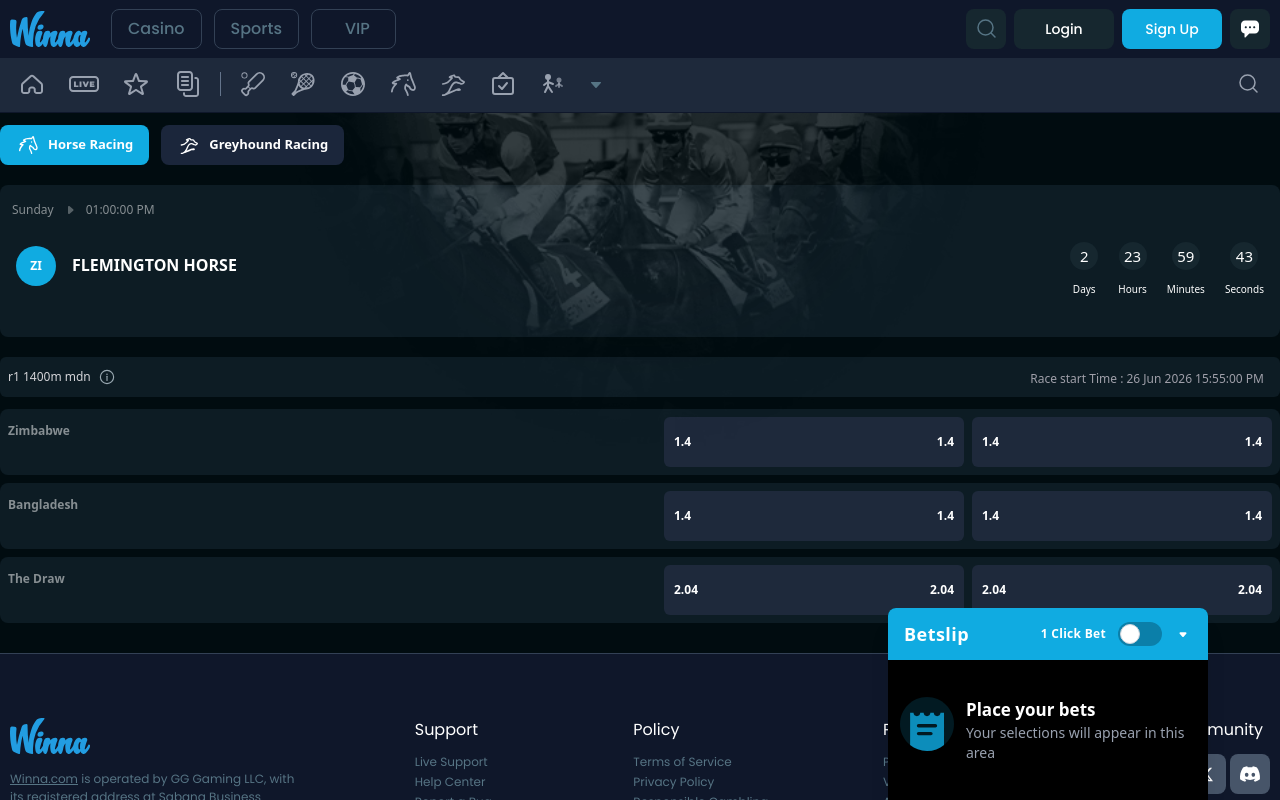
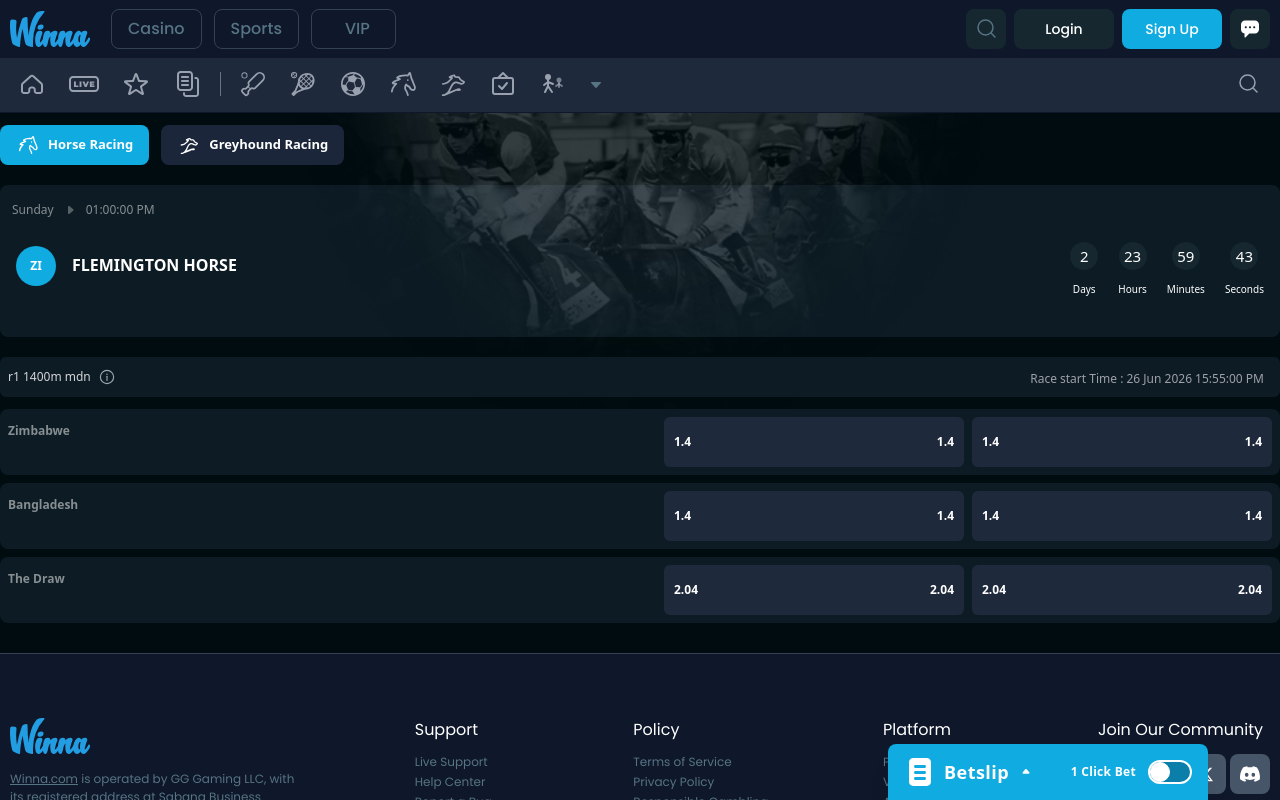
Before and after one commit to sahil-design176209/winna-nextjs-project, a Next.js app: page /events in a window 1280 px wide. Shown: the top 800 px of the page. Built offline with nearby package versions, Linux system fonts and the light colour scheme.

Commit message:
betslip design fixed

```diff
--- a/app/components/SvgIcons.tsx
+++ b/app/components/SvgIcons.tsx
@@ -2746,6 +2746,23 @@ export const ThemeIcons = {
       ></circle>
     </svg>
   ),
+  BetsyIcon: ({ className = "" }) => (
+    <svg
+      data-cy="ic-betslip"
+      xmlns="http://www.w3.org/2000/svg"
+      width="32"
+      height="32"
+      viewBox="0 0 32 32"
+      className="sc-xgfwjj-1 hiaOyi text-white"
+    >
+      <path
+        fill-rule="evenodd"
+        fill="#fff"
+        clip-rule="evenodd"
+        d="M9.125 2C6.84683 2 5 3.8804 5 6.2V25.8C5 28.1196 6.84683 30 9.125 30H22.875C25.1532 30 27 28.1196 27 25.8V6.2C27 3.8804 25.1532 2 22.875 2H9.125ZM11.5 21C10.6716 21 10 21.6716 10 22.5C10 23.3284 10.6716 24 11.5 24H20.5C21.3284 24 22 23.3284 22 22.5C22 21.6716 21.3284 21 20.5 21H11.5ZM10 16.5C10 15.6716 10.6716 15 11.5 15H20.5C21.3284 15 22 15.6716 22 16.5C22 17.3284 21.3284 18 20.5 18H11.5C10.6716 18 10 17.3284 10 16.5ZM11.5 9C10.6716 9 10 9.67157 10 10.5C10 11.3284 10.6716 12 11.5 12H20.5C21.3284 12 22 11.3284 22 10.5C22 9.67157 21.3284 9 20.5 9H11.5Z"
+      ></path>
+    </svg>
+  ),
   SearchIcon: ({ className = "" }) => (
     <svg
       fill="none"
--- a/app/components/common/Betslip.tsx
+++ b/app/components/common/Betslip.tsx
@@ -1,4 +1,5 @@
 import React, { useState } from "react";
+import { ThemeIcons } from "../SvgIcons";
 interface BetSlipProps {
   selectedBet: { team: string; odd: string } | null; // your existing line
   isCollapsed: boolean;
@@ -20,8 +21,28 @@ const Betslip = ({
           className="flex items-center gap-2 cursor-pointer select-none"
           onClick={() => setIsCollapsed(!isCollapsed)}
         >
-          <span className="font-bold text-lg tracking-wide text-white">
-            Betslip
+          <span className="font-bold text-lg tracking-wide text-white flex items-center jsutify-center gap-2">
+            <ThemeIcons.BetsyIcon />
+            <span className=""> Betslip</span>
+            <button
+              type="button"
+              onClick={() => setIsCollapsed(!isCollapsed)}
+              className="text-white focus:outline-none cursor-pointer p-0.5 hover:opacity-80 transition-opacity"
+              aria-label="Toggle Betslip Content"
+            >
+              <svg
+                width="14"
+                height="14"
+                viewBox="0 0 16 16"
+                fill="#fff"
+                xmlns="http://www.w3.org/2000/svg"
+                className={`transform transition-transform duration-200 ${
+                  isCollapsed ? "rotate-180" : "rotate-0"
+                }`}
+              >
+                <path d="M8.7542 11.1529C8.35634 11.6157 7.64366 11.6157 7.2458 11.1529L4.24545 7.66298C3.68586 7.01207 4.14485 6 4.99964 6L11.0004 6C11.8551 6 12.3141 7.01207 11.7546 7.66298L8.7542 11.1529Z"></path>
+              </svg>
+            </button>
           </span>
         </div>
 
@@ -37,28 +58,8 @@ const Betslip = ({
               onChange={() => setIsOneClickBet(!isOneClickBet)}
               className="sr-only peer"
             />
-            <div className="w-11 h-6 bg-accent-blue-hover rounded-full peer peer-focus:ring-0 peer-checked:after:translate-x-full after:content-[''] after:absolute after:top-0.5 after:left-[2px] after:bg-white after:border-gray-300 after:border after:rounded-full after:h-5 after:w-5 after:transition-all peer-checked:bg-accent-blue-pressed"></div>
+            <div className="w-11 h-6 bg-accent-blue-hover rounded-full peer peer-focus:ring-0 peer-checked:after:translate-x-full after:content-['']  border-2 border-white after:absolute after:top-0.5 after:left-[2px] after:bg-white after:border-white after:border after:rounded-full after:h-5 after:w-5 after:transition-all peer-checked:bg-accent-blue-pressed"></div>
           </label>
-
-          <button
-            type="button"
-            onClick={() => setIsCollapsed(!isCollapsed)}
-            className="text-white focus:outline-none cursor-pointer p-0.5 hover:opacity-80 transition-opacity"
-            aria-label="Toggle Betslip Content"
-          >
-            <svg
-              width="14"
-              height="14"
-              viewBox="0 0 16 16"
-              fill="#fff"
-              xmlns="http://www.w3.org/2000/svg"
-              className={`transform transition-transform duration-200 ${
-                isCollapsed ? "rotate-180" : "rotate-0"
-              }`}
-            >
-              <path d="M8.7542 11.1529C8.35634 11.6157 7.64366 11.6157 7.2458 11.1529L4.24545 7.66298C3.68586 7.01207 4.14485 6 4.99964 6L11.0004 6C11.8551 6 12.3141 7.01207 11.7546 7.66298L8.7542 11.1529Z"></path>
-            </svg>
-          </button>
         </div>
       </div>
 
@@ -208,14 +209,14 @@ const Betslip = ({
                 <div className="h-[1px] bg-body-level-7 w-full mb-4" />
 
                 {/* Input Stake Row */}
-                <div className="flex items-center justify-between gap-4 mb-4">
+                <div className="flex items-center justify-between gap-2 mb-4">
                   <label className="text-sm font-semibold text-gray-400">
                     Stake
                   </label>
                   <input
                     type="number"
                     defaultValue="100"
-                    className="w-[70%] h-11 rounded-lg border border-[#1e2f42] bg-[#09111a] px-4 text-white text-right font-bold outline-none focus:border-accent-blue"
+                    className="w-[80%] h-11 rounded-lg border border-[#1e2f42] bg-[#09111a] px-4 text-white text-right font-bold outline-none focus:border-accent-blue"
                   />
                 </div>
 
--- a/app/events/RacingEvent.tsx
+++ b/app/events/RacingEvent.tsx
@@ -1,5 +1,6 @@
 "use client";
 import React from "react";
+import { useState } from "react";
 import { useRouter, useSearchParams, usePathname } from "next/navigation";
 import { ThemeIcons, SportsMenuIcons } from "../components/SvgIcons";
 import greyHound from "../../public/images/greyHound.png";
@@ -8,6 +9,17 @@ import Image from "next/image";
 import Betslip from "../components/common/Betslip";
 
 const RacingEvent = () => {
+  const [selectedBet, setSelectedBet] = useState<{
+    team: string;
+    odd: string;
+  } | null>(null);
+  const [isCollapsed, setIsCollapsed] = useState(true);
+
+  const handleBetClick = (item: { team: string; odd: string }) => {
+    setSelectedBet(item);
+    setIsCollapsed(false); // Opens the betslip when a bet is clicked
+  };
+
   const router = useRouter();
   const searchParams = useSearchParams();
   const pathname = usePathname();
@@ -45,7 +57,7 @@ const RacingEvent = () => {
   return (
     <>
       <div className="mb-[30px] text-white font-sans relative isolate">
-        <div className="absolute top-[-15px] left-1/2 z-[2] w-full md:max-w-[60%] -translate-x-1/2 h-auto bg-top bg-no-repeat opacity-20 transition-opacity duration-1000 ease-in ">
+        <div className="absolute top-[-15px] left-1/2 z-[-1] w-full md:max-w-[60%] -translate-x-1/2 h-auto bg-top bg-no-repeat opacity-20 transition-opacity duration-1000 ease-in ">
           <Image
             src={currentBackgroundImage}
             alt={`${mainTitleText} background`}
@@ -86,7 +98,7 @@ const RacingEvent = () => {
           </button>
         </div>
 
-        <div className="rounded-[8px] bg-body-level-7 mb-5">
+        <div className="rounded-[8px] bg-body-level-7 mb-5 relative z-[-2]">
           <div className="px-3 py-4 flex items-center gap-2 text-sm text-cs-text-color">
             <span className="text-[12px]">Sunday</span>
             <span className="text-[12px]">
@@ -160,9 +172,20 @@ const RacingEvent = () => {
                     {item.name}
                   </span>
                 </div>
-                <div className="end-tag ">
+                <div className="end-tag">
                   <div className="flex items-center justify-between gap-2">
-                    <div className="px-[10px] py-[16px] rounded-md w-[300px] max-[991px]:w-[200px] max-[620px]:w-[100px] width-full bg-body-level-2 flex items-center justify-between">
+                    {/* First Odds Box */}
+                    <div
+                      onClick={() =>
+                        handleBetClick({ team: item.name, odd: item.odd })
+                      }
+                      className={`px-[10px] py-[16px] rounded-md w-[300px] max-[991px]:w-[200px] max-[620px]:w-[100px] width-full flex items-center justify-between cursor-pointer transition-colors ${
+                        selectedBet?.team === item.name &&
+                        selectedBet?.odd === item.odd
+                          ? "bg-accent-blue"
+                          : "bg-body-level-2"
+                      }`}
+                    >
                       <span className="text-[12px] font-semibold text-white">
                         {item.odd}
                       </span>
@@ -170,7 +193,19 @@ const RacingEvent = () => {
                         {item.odd}
                       </span>
                     </div>
-                    <div className="px-[10px] py-[16px] rounded-md w-[300px] max-[991px]:w-[200px] max-[620px]:w-[100px] width-full bg-body-level-2 flex items-center justify-between">
+
+                    {/* Second Odds Box (Optional: kept identical if it triggers the same selection) */}
+                    <div
+                      onClick={() =>
+                        handleBetClick({ team: item.name, odd: item.odd })
+                      }
+                      className={`px-[10px] py-[16px] rounded-md w-[300px] max-[991px]:w-[200px] max-[620px]:w-[100px] width-full flex items-center justify-between cursor-pointer transition-colors ${
+                        selectedBet?.team === item.name &&
+                        selectedBet?.odd === item.odd
+                          ? "bg-accent-blue"
+                          : "bg-body-level-2"
+                      }`}
+                    >
                       <span className="text-[12px] font-semibold text-white">
                         {item.odd}
                       </span>
@@ -186,7 +221,11 @@ const RacingEvent = () => {
         </div>
       </div>
       <div className="fixed bottom-0 right-4 z-50 w-full max-w-[360px] sm:right-6 md:right-8">
-        <Betslip />
+        <Betslip
+          selectedBet={selectedBet}
+          isCollapsed={isCollapsed}
+          setIsCollapsed={setIsCollapsed}
+        />
       </div>
     </>
   );
```
